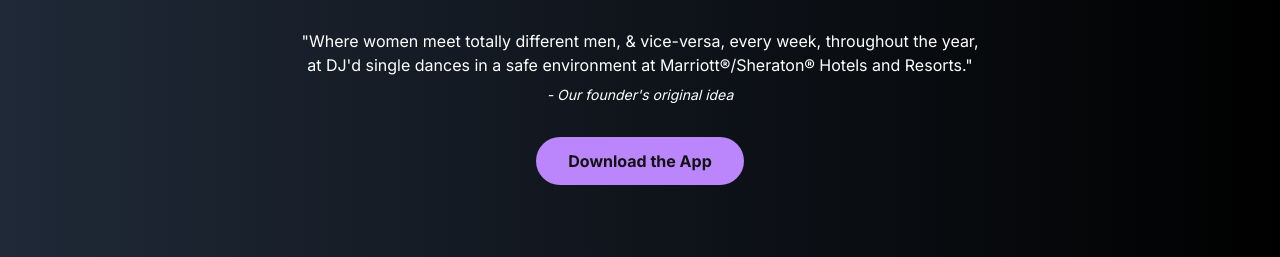
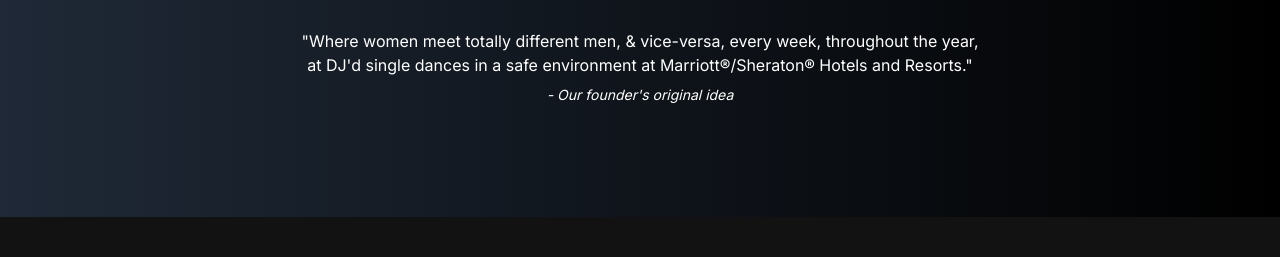
Before and after one commit to TechEliteAutomation/nycsd, a plain HTML site: page index.html in a window 1280 px wide. Shown: the part 259-516 px from the top of the page. Drawn offline with nearby package versions, Linux system fonts and the light colour scheme.

Commit message:
Add files via upload

```diff
--- a/index.html
+++ b/index.html
@@ -84,10 +84,6 @@
                     <br>
                     <p>at DJ'd single dances in a safe environment at Marriott®/Sheraton® Hotels and Resorts."</p>
                     <footer class="mt-2 text-sm"><i>- Our founder's original idea</i></footer>
-                </blockquote>
-                <a href="/pages/download-app.html" class="inline-block btn-primary px-8 py-3 rounded-full font-bold hover:shadow-lg transition-transform transform hover:scale-105">
-                    Download the App
-                </a>
             </div>
         </section>
         <section id="about" class="py-16">
```
